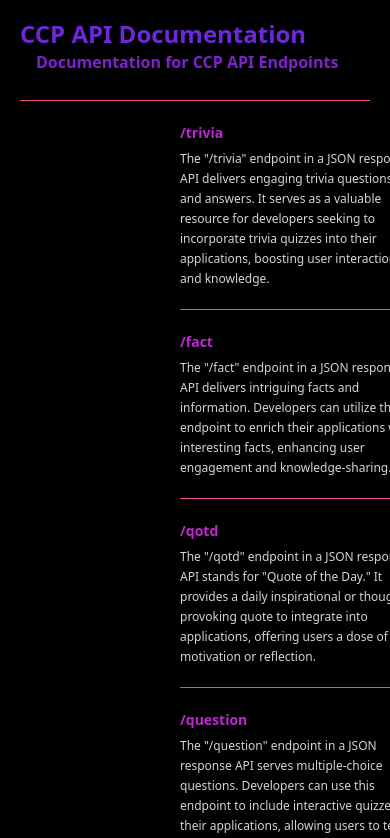
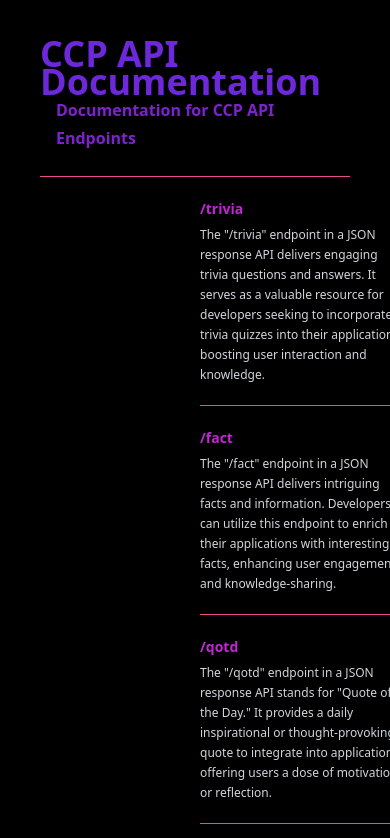
Before and after one commit to Bekian/ccp-docs, a SvelteKit app: page / in a window 390 px wide. Shown: the top 838 px of the page. Built offline with nearby package versions, Linux system fonts and the light colour scheme.

Commit message:
See Changelog.md

```diff
--- a/src/routes/+layout.svelte
+++ b/src/routes/+layout.svelte
@@ -2,4 +2,6 @@
     import "../app.css";
 </script>
 
+<title>CCP API Docs</title>
+
 <slot />
--- a/src/routes/+page.svelte
+++ b/src/routes/+page.svelte
@@ -2,8 +2,8 @@
 	import { endPointArray } from '$lib/stores'
 
 </script>
-<div class="p-5">
-	<h2 class="text-2xl font-bold leading-7 text-violet-700 sm:truncate sm:text-3xl sm:tracking-tight">CCP API Documentation</h2>
+<div class="m-10">
+	<h2 class="text-4xl font-bold leading-7 text-violet-700 sm:truncate sm:text-3xl sm:tracking-tight">CCP API Documentation</h2>
 	<div class="px-4 sm:px-0">
 		<h3 class="text-base font-semibold leading-7 text-purple-700">Documentation for CCP API Endpoints</h3>
 		<!-- <p class="mt-1 max-w-2xl text-sm leading-6 text-gray-500">Personal details and application.</p> -->
```
Also changed, not shown: static/favicon.png, 1 other file (tests, documents, lock files or other folders).
